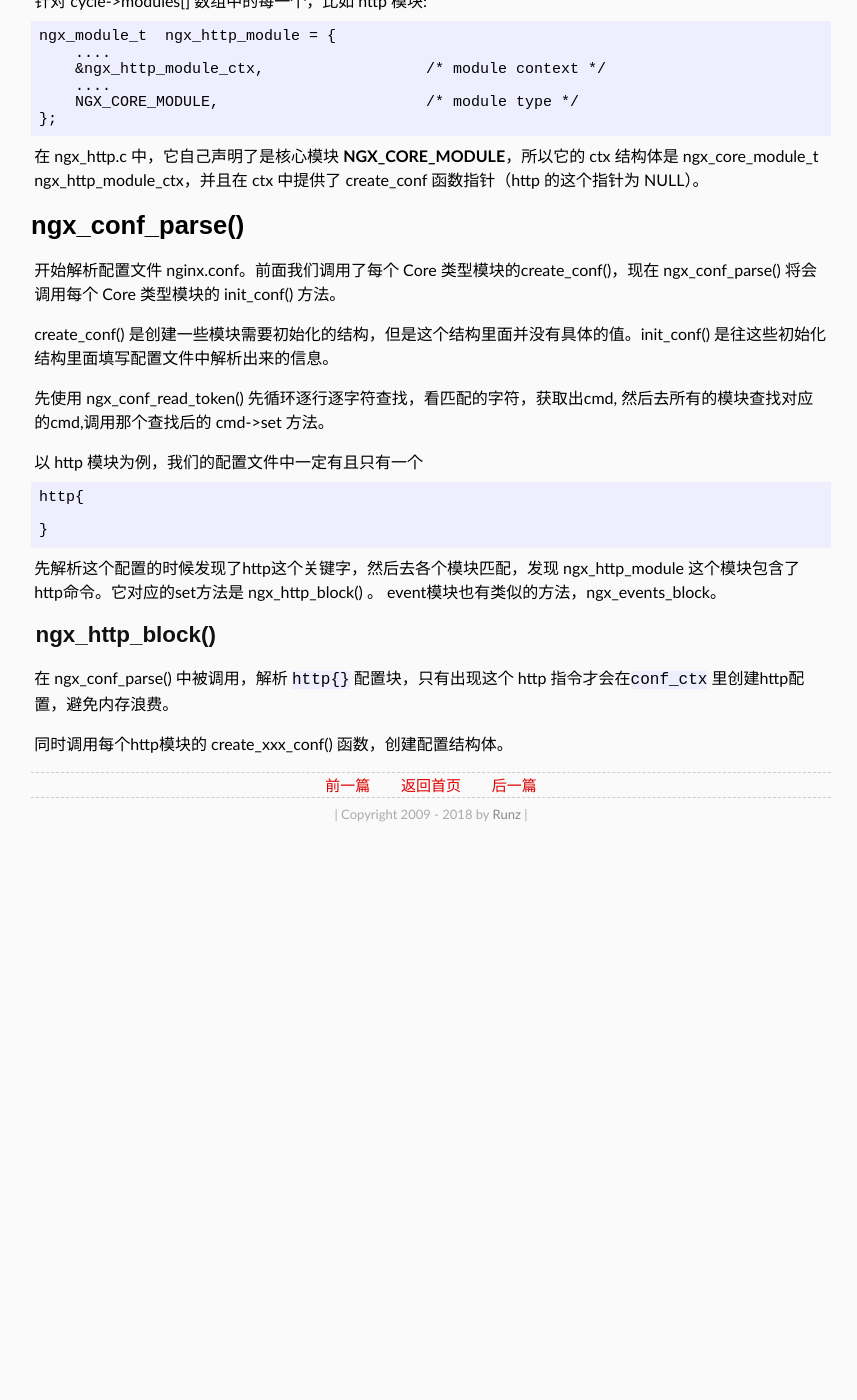
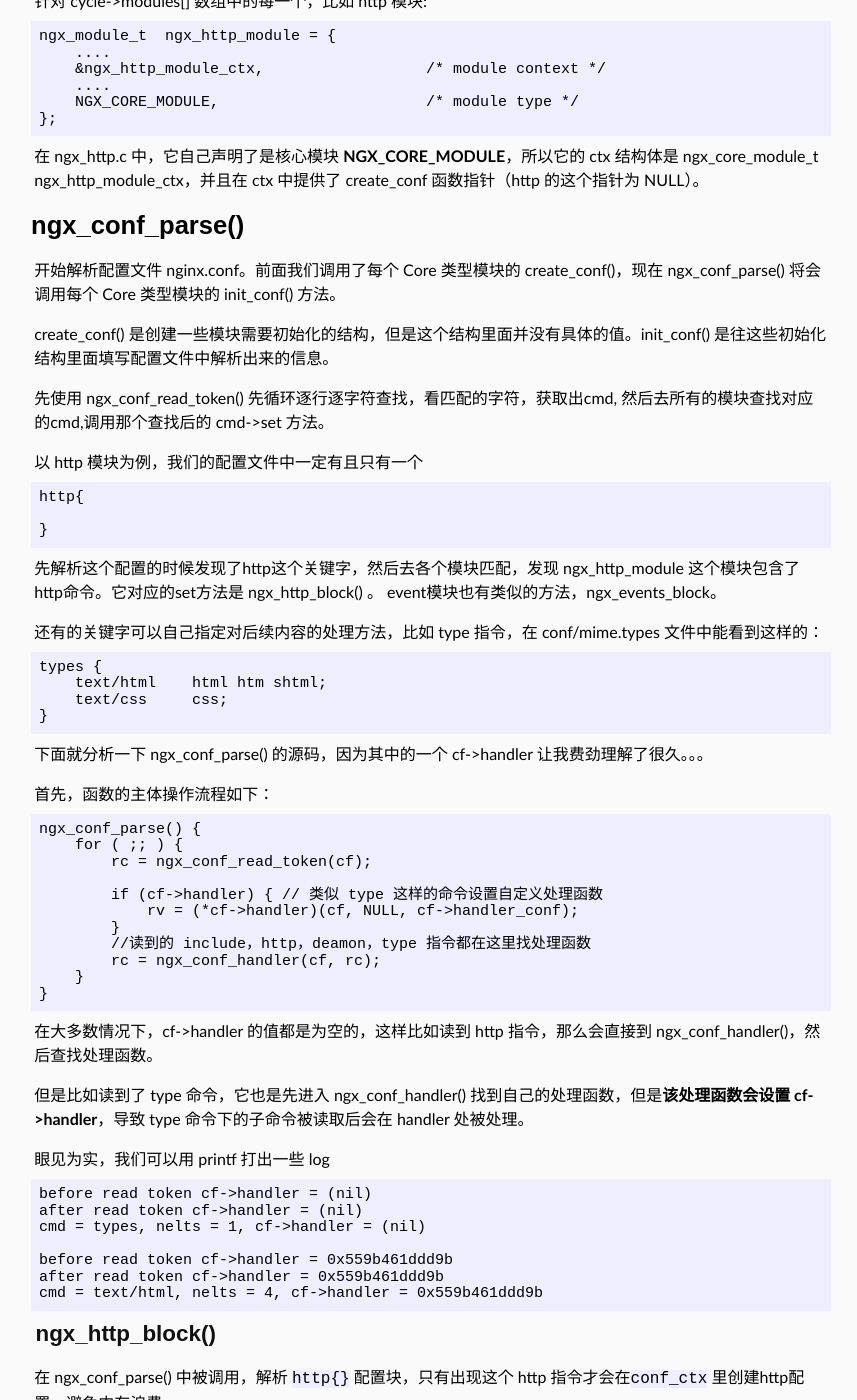
Before and after one commit to shaman7036/runzhen.github.io, a Jekyll site: the page built from _posts/2018-12-02-nginx-init-cycle.md, in a window 1280 px wide and 1400 px high, scrolled down 2012 px. Shown: the whole window, without its empty margins (209-1066 px from the left). Built offline with Jekyll 4.4.1, drawn with Linux system fonts in a browser that asks for light colours; some web fonts are replaced; before the commit the page ends 2869 px from its top, so only the background shows below that.

Commit message:
2018-12-02-nginx-init-cycle.md

````diff
--- a/_posts/2018-12-02-nginx-init-cycle.md
+++ b/_posts/2018-12-02-nginx-init-cycle.md
@@ -109,7 +109,7 @@ ngx_module_t  ngx_http_module = {
 
 # ngx_conf_parse()
 
-开始解析配置文件 nginx.conf。前面我们调用了每个 Core 类型模块的create_conf()，现在 ngx_conf_parse() 将会调用每个 Core 类型模块的 init_conf() 方法。
+开始解析配置文件 nginx.conf。前面我们调用了每个 Core 类型模块的 create_conf()，现在 ngx_conf_parse() 将会调用每个 Core 类型模块的 init_conf() 方法。
 
 create_conf() 是创建一些模块需要初始化的结构，但是这个结构里面并没有具体的值。init_conf() 是往这些初始化结构里面填写配置文件中解析出来的信息。
 
@@ -124,6 +124,49 @@ http{
 
 先解析这个配置的时候发现了http这个关键字，然后去各个模块匹配，发现 ngx_http_module 这个模块包含了http命令。它对应的set方法是 ngx_http_block() 。 event模块也有类似的方法，ngx_events_block。
 
+还有的关键字可以自己指定对后续内容的处理方法，比如 type 指令，在 conf/mime.types 文件中能看到这样的：
+
+```
+types {
+    text/html    html htm shtml;
+    text/css     css;
+}
+```
+
+下面就分析一下 ngx_conf_parse() 的源码，因为其中的一个 cf->handler 让我费劲理解了很久。。。
+
+首先，函数的主体操作流程如下：
+
+```
+ngx_conf_parse() {
+    for ( ;; ) {
+        rc = ngx_conf_read_token(cf);
+
+        if (cf->handler) { // 类似 type 这样的命令设置自定义处理函数
+            rv = (*cf->handler)(cf, NULL, cf->handler_conf);
+        }
+        //读到的 include，http，deamon，type 指令都在这里找处理函数
+        rc = ngx_conf_handler(cf, rc);
+    }
+}
+```
+
+在大多数情况下，cf->handler 的值都是为空的，这样比如读到 http 指令，那么会直接到 ngx_conf_handler()，然后查找处理函数。
+
+但是比如读到了 type 命令，它也是先进入 ngx_conf_handler() 找到自己的处理函数，但是**该处理函数会设置 cf->handler**，导致 type 命令下的子命令被读取后会在 handler 处被处理。
+
+眼见为实，我们可以用 printf 打出一些 log
+
+```
+before read token cf->handler = (nil)
+after read token cf->handler = (nil)
+cmd = types, nelts = 1, cf->handler = (nil)
+
+before read token cf->handler = 0x559b461ddd9b
+after read token cf->handler = 0x559b461ddd9b
+cmd = text/html, nelts = 4, cf->handler = 0x559b461ddd9b
+```
+
 ## ngx_http_block()
 
 在 ngx_conf_parse() 中被调用，解析 `http{}` 配置块，只有出现这个 http 指令才会在`conf_ctx` 里创建http配置，避免内存浪费。
````
